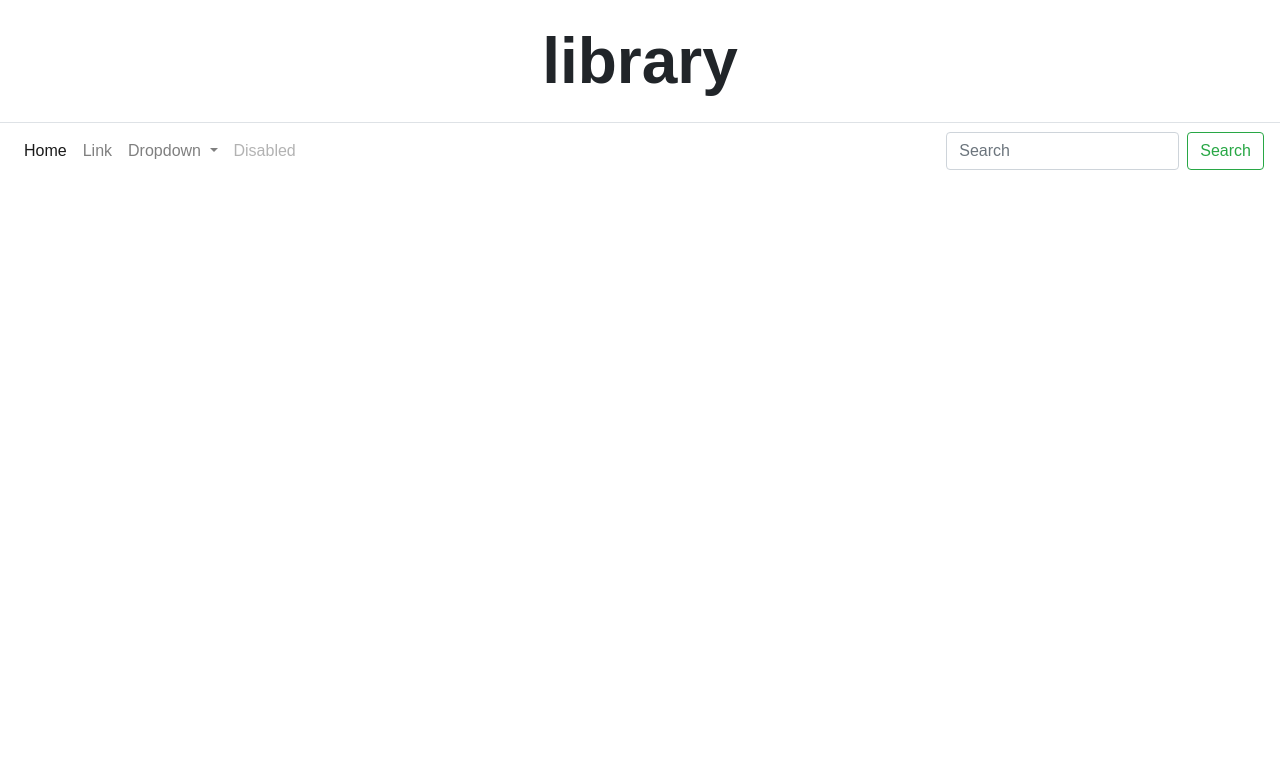
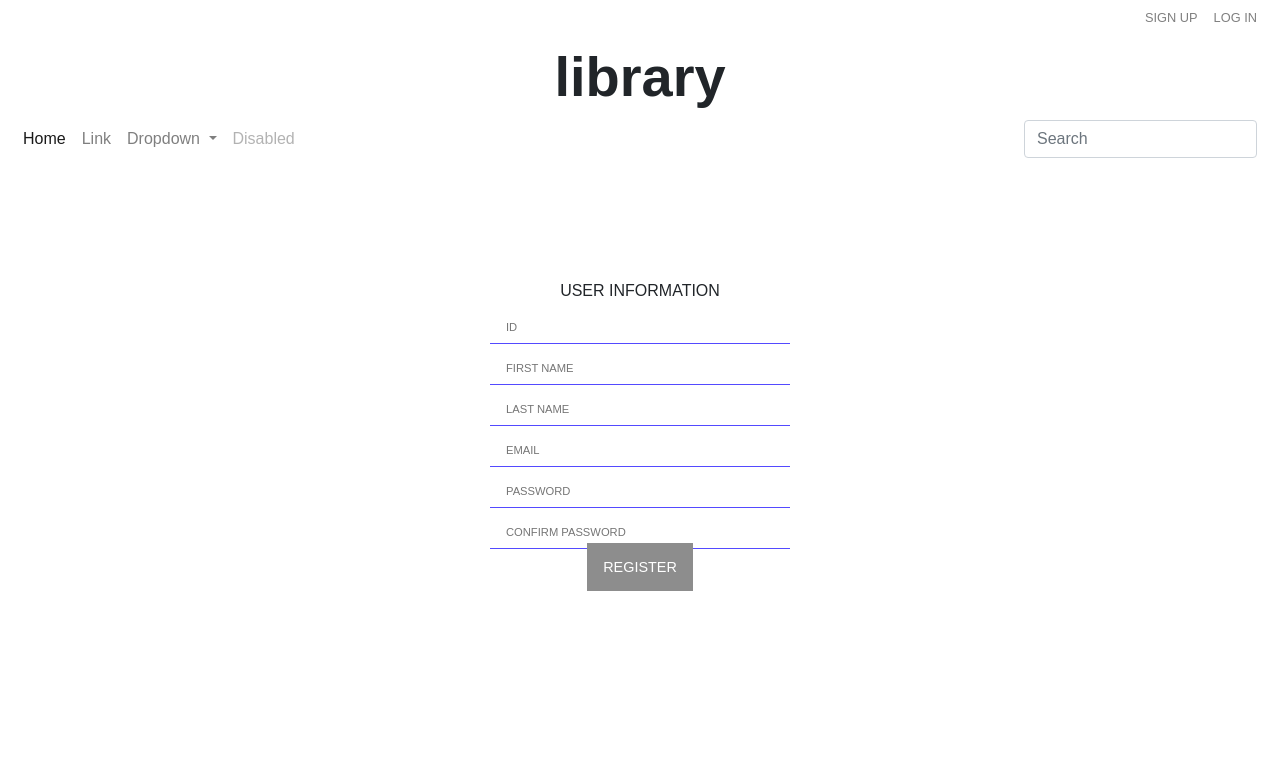
Before and after one commit to martintierro/SECURDE-DjangoLibrary, a Django app: page /catalog/ in a window 1280 px wide. Shown: the top 758 px of the page. Run offline with Django 3.2, Linux system fonts and the light colour scheme; some libraries are stand-ins or nearby versions.

Commit message:
Added Registration Form to index.html

```diff
--- a/catalog/static/catalog/style.css
+++ b/catalog/static/catalog/style.css
@@ -1,6 +1,11 @@
-@font-face {
+@font-face{
    font-family: Poppins, sans-serif;
    src: url(https://fonts.googleapis.com/css?family=Poppins&display=swap)
+}
+
+@font-face{
+   font-family: PT Sans, sans-serif;
+   src: url(https://fonts.googleapis.com/css?family=PT+Sans&display=swap)
 }
 
 html, body{
@@ -8,11 +13,56 @@ html, body{
 }
 
 #navTxt{
-   font-size: 4rem;
-   font-weight: 700;
-   font-style: normal;
+    font-size: 3.5rem;
 }
 
-/* div{
-    background: orange;
-} */
+#userNav{
+    font-size: 0.8rem;
+    padding: 0 15px 0 15px;
+}
+
+#libNav{
+    padding: 0 15px 0 15px;
+}
+
+/*#register{*/
+/*    background: red;*/
+/*}*/
+
+#registerForm{
+    /*background: orange;*/
+    height: 60%;
+}
+
+legend{
+    /*background: blue;*/
+    font-size: 1rem;
+}
+
+input{
+    /*background: darkseagreen;*/
+    font-size: 0.7rem;
+    width: 300px;
+    height: 10%;
+    border: 0;
+    border-bottom: 1px solid #544aff;
+
+}
+
+/* Chrome, Safari, Edge, Opera */
+input::-webkit-outer-spin-button,
+input::-webkit-inner-spin-button {
+    -webkit-appearance: none !important;
+}
+
+/* Firefox */
+input[type=number] {
+  -moz-appearance: textfield !important;
+}
+
+#registerBTN{
+    background: #8d8d8d;
+    color: white;
+    font-family: PT Sans, sans-serif;
+    font-size: 0.9rem;
+}
--- a/catalog/templates/catalog/index.html
+++ b/catalog/templates/catalog/index.html
@@ -6,12 +6,32 @@
 <link href="{%  static 'catalog/style.css' %}" rel="stylesheet">
 
 
-<nav class="navbar navbar-default border border-top-0 border-left-0 border-right-0">
-    <div class="container-fluid">
-        <a class="navbar-brand mx-auto font-weight-bold" id="navTxt">library</a>
+{#<nav class="navbar navbar-default border border-top-0 border-left-0 border-right-0">#}
+{#    <div class="container-fluid">#}
+{#        <a class="navbar-brand mx-auto font-weight-bold" id="navTxt">library</a>#}
+{#    </div>#}
+{#</nav>#}
+<nav class="navbar navbar-expand-lg navbar-light" id="userNav">
+    <div class="collapse navbar-collapse">
+        <ul class="navbar-nav ml-auto">
+            <li class="nav-item">
+                <a class="nav-link" href="#">SIGN UP</a>
+            </li>
+            <li class="nav-item">
+                <a class="nav-link" href="#">LOG IN</a>
+            </li>
+        </ul>
     </div>
 </nav>
-<nav class="navbar navbar-expand-lg navbar-light">
+
+<section>
+    <div class="container-fluid">
+        <div class="font-weight-bold text-center" id="navTxt"><a>library</a></div>
+{#        <a class="navbar-brand mx-auto font-weight-bold" id="navTxt">library</a>#}
+    </div>
+</section>
+
+<nav class="navbar navbar-expand-lg navbar-light" id="libNav">
     <button class="navbar-toggler" type="button" data-toggle="collapse" data-target="#navbarSupportedContent" aria-controls="navbarSupportedContent" aria-expanded="false" aria-label="Toggle navigation">
       <span class="navbar-toggler-icon"></span>
     </button>
@@ -40,13 +60,28 @@
         </li>
       </ul>
       <form class="form-inline my-2 my-lg-0">
-        <input class="form-control mr-sm-2" type="search" placeholder="Search" aria-label="Search">
-        <button class="btn btn-outline-success my-2 my-sm-0" type="submit">Search</button>
+          <fieldset>
+              <input class="form-control mr-sm-2" type="search" placeholder="Search" aria-label="Search">
+          </fieldset>
+{#        <button class="btn btn-outline-success my-2 my-sm-0" type="submit">Search</button>#}
       </form>
     </div>
 </nav>
 <div class="container-fluid">
-    <div>
-
-    </div>
+    <form>
+        <div class="row h-75">
+            <div class="col text-center my-auto" id="register">
+                <fieldset id="registerForm">
+                    <legend>USER INFORMATION</legend>
+                    <div><label><input class="p-3" type="number" placeholder="ID"></label></div>
+                    <div><label><input class="p-3" type="text" placeholder="FIRST NAME"></label></div>
+                    <div><label><input class="p-3" type="text" placeholder="LAST NAME"></label></div>
+                    <div><label><input class="p-3" type="email" placeholder="EMAIL"></label></div>
+                    <div><label><input class="p-3" type="password" placeholder="PASSWORD"></label></div>
+                    <div><label><input class="p-3" type="password" placeholder="CONFIRM PASSWORD"></label></div>
+                    <a class="p-3" id="registerBTN" href="#">REGISTER</a>
+                </fieldset>
+            </div>
+        </div>
+    </form>
 </div>
```
